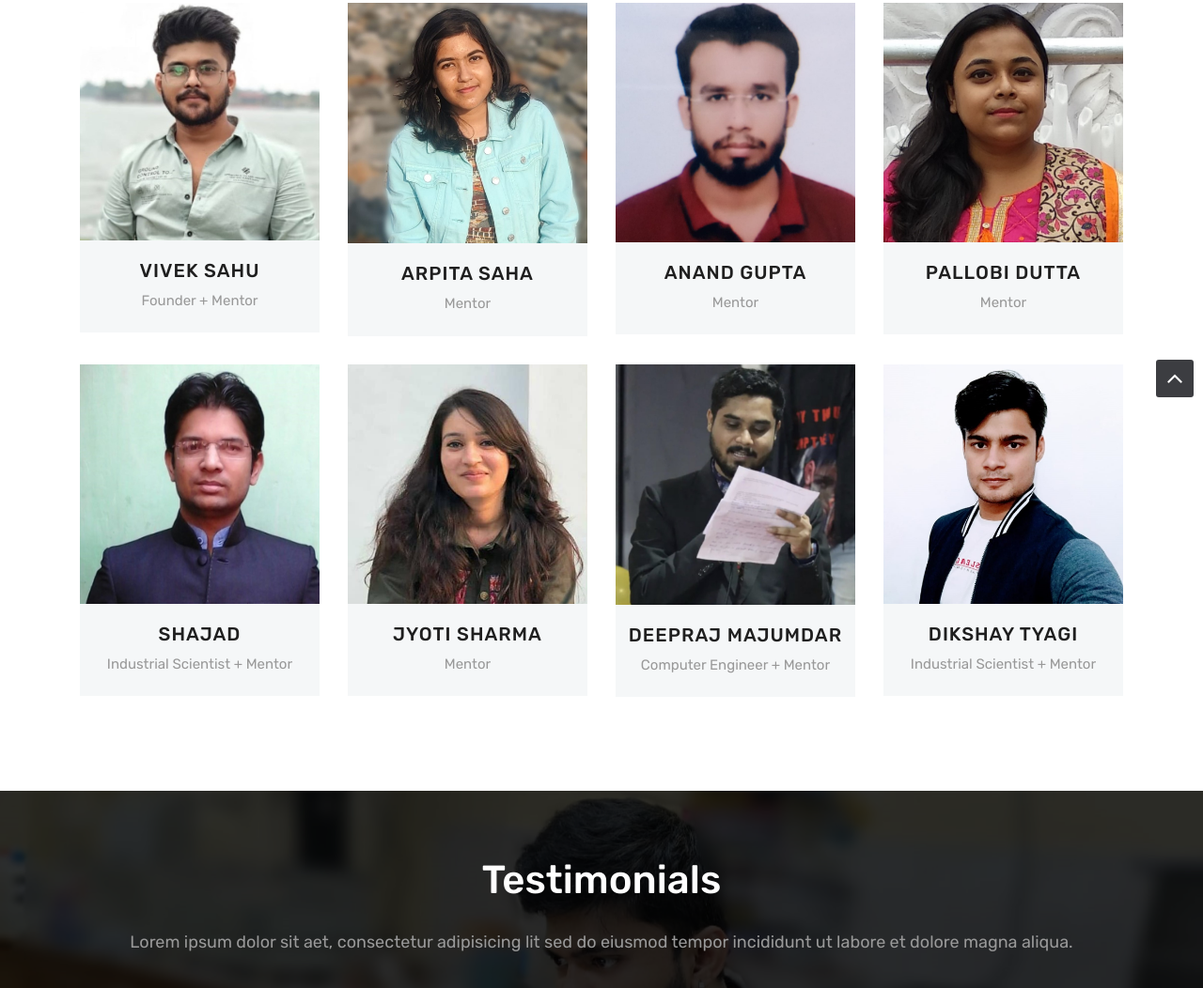
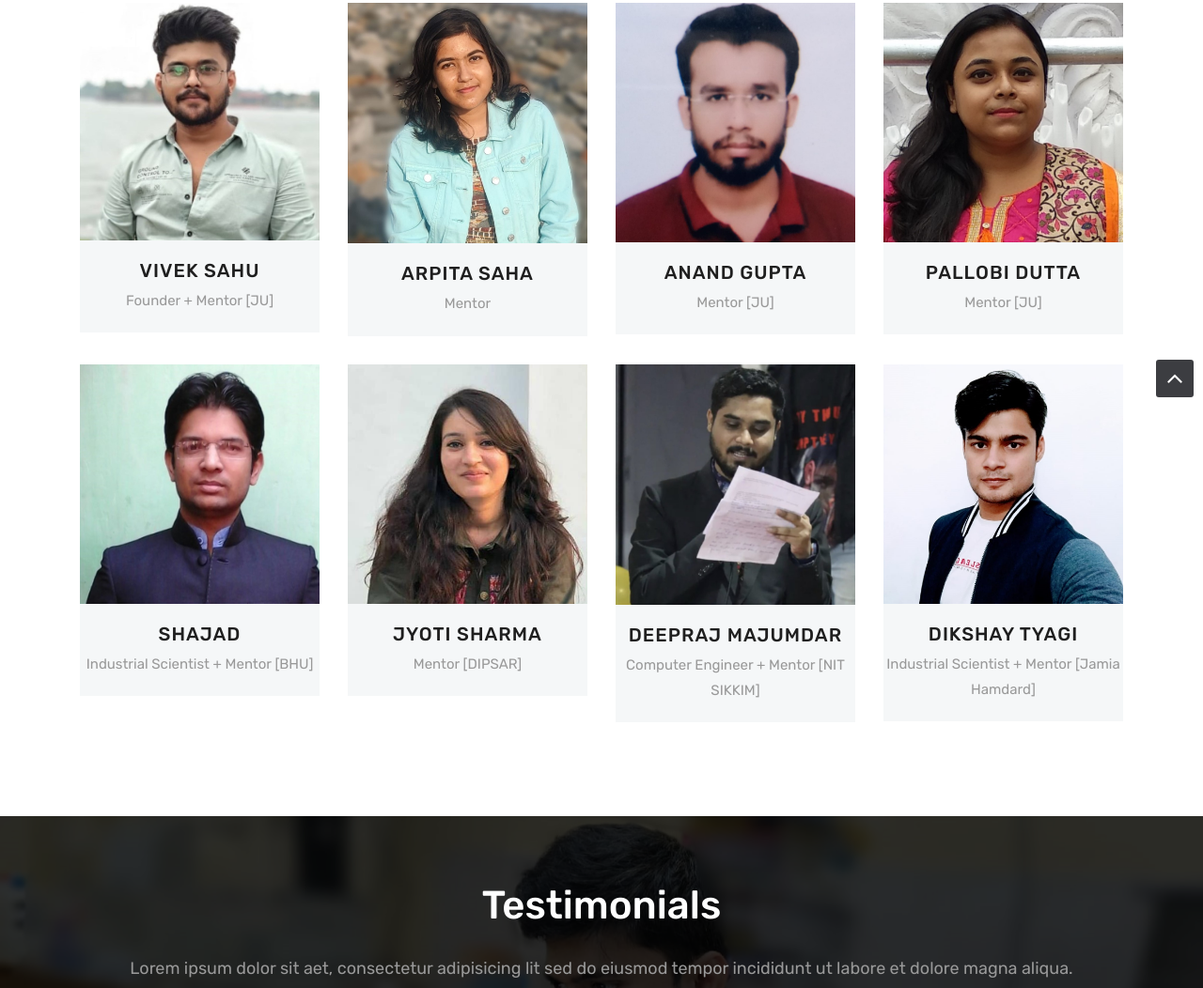
Before and after one commit to frostbyte012/acamind-main-website, a plain HTML site: page teachers.html in a window 1280 px wide. Shown: the part 477-1529 px from the top of the page at 94% size. Drawn offline with Linux system fonts and the light colour scheme.

Commit message:
fix : Update teachers.html

```diff
--- a/teachers.html
+++ b/teachers.html
@@ -198,7 +198,7 @@
 						</div>
 						<div class="team-content">
 							<h3 class="title">Vivek Sahu</h3>
-							<span class="post">Founder + Mentor</span>
+							<span class="post">Founder + Mentor [JU]</span>
 						</div>
 					</div>
 				</div>
@@ -238,7 +238,7 @@
 						</div>
 						<div class="team-content">
 							<h3 class="title">Anand Gupta</h3>
-							<span class="post">Mentor</span>
+							<span class="post">Mentor [JU]</span>
 						</div>
 					</div>
 				</div>
@@ -258,7 +258,7 @@
 						</div>
 						<div class="team-content">
 							<h3 class="title">Pallobi Dutta</h3>
-							<span class="post">Mentor</span>
+							<span class="post">Mentor [JU]</span>
 						</div>
 					</div>
 				</div>
@@ -278,7 +278,7 @@
 						</div>
 						<div class="team-content">
 							<h3 class="title">Shajad</h3>
-							<span class="post">Industrial Scientist + Mentor</span>
+							<span class="post">Industrial Scientist + Mentor [BHU]</span>
 						</div>
 					</div>
 				</div>
@@ -298,7 +298,7 @@
 						</div>
 						<div class="team-content">
 							<h3 class="title">Jyoti Sharma</h3>
-							<span class="post">Mentor</span>
+							<span class="post">Mentor [DIPSAR]</span>
 						</div>
 					</div>
 				</div>
@@ -318,7 +318,7 @@
 						</div>
 						<div class="team-content">
 							<h3 class="title">Deepraj Majumdar</h3>
-							<span class="post">Computer Engineer + Mentor</span>
+							<span class="post">Computer Engineer + Mentor [NIT SIKKIM]</span>
 						</div>
 					</div>
 				</div>
@@ -338,7 +338,7 @@
 						</div>
 						<div class="team-content">
 							<h3 class="title">Dikshay Tyagi</h3>
-							<span class="post">Industrial Scientist + Mentor</span>
+							<span class="post">Industrial Scientist + Mentor [Jamia Hamdard]</span>
 						</div>
 					</div>
 				</div>
```
